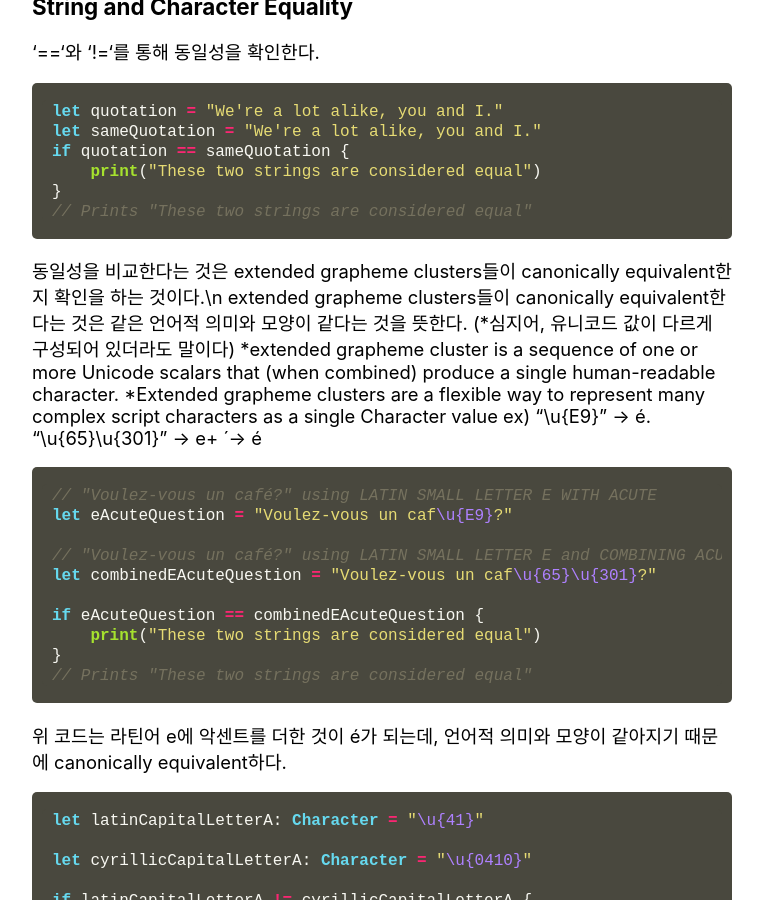
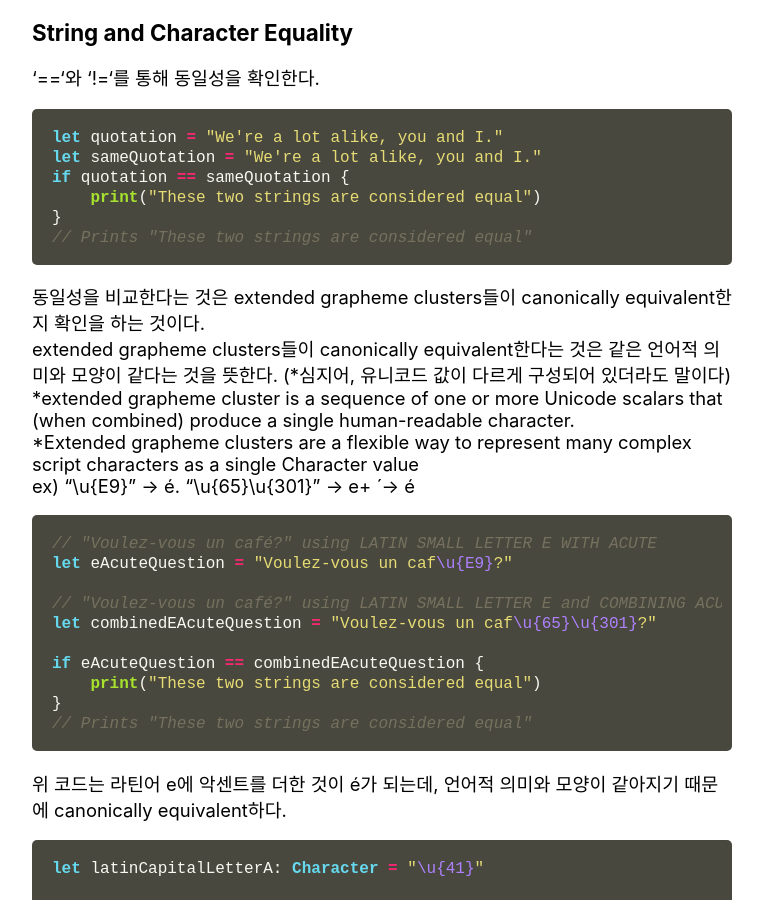
Before and after one commit to SEOKJUN-KO/SEOKJUN-KO.github.io, a Jekyll site: the page built from _posts/2021-05-13-4.md, in a window 1280 px wide and 900 px high, scrolled down 2856 px. Shown: the whole window, without its empty margins (258-1021 px from the left). Built offline with Jekyll 4.4.1, drawn with Linux system fonts in a browser that asks for light colours; nearby versions of some CDN libraries; comment, search, counter and statistics services are not loaded; some of the changed text lies outside the part shown.

Commit message:
Update 2021-05-13-4.md

````diff
--- a/_posts/2021-05-13-4.md
+++ b/_posts/2021-05-13-4.md
@@ -118,7 +118,7 @@
 }
 // Prints "These two strings are considered equal"
 ```
-동일성을 비교한다는 것은 extended grapheme clusters들이 canonically equivalent한지 확인을 하는 것이다.\n
+동일성을 비교한다는 것은 extended grapheme clusters들이 canonically equivalent한지 확인을 하는 것이다.
 extended grapheme clusters들이 canonically equivalent한다는 것은 같은 언어적 의미와 모양이 같다는 것을 뜻한다. (*심지어, 유니코드 값이 다르게 구성되어 있더라도 말이다)
 *extended grapheme cluster is a sequence of one or more Unicode scalars that (when combined) produce a single human-readable character.
 *Extended grapheme clusters are a flexible way to represent many complex script characters as a single Character value
````
Also changed, not shown: other parts of _posts/2021-05-13-4.md (+2 -2 lines).
